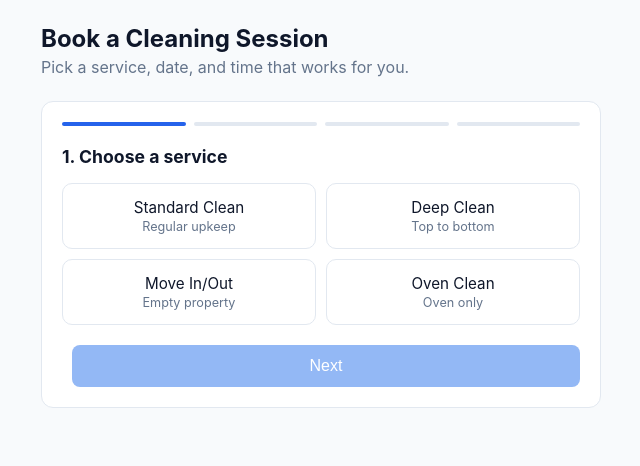
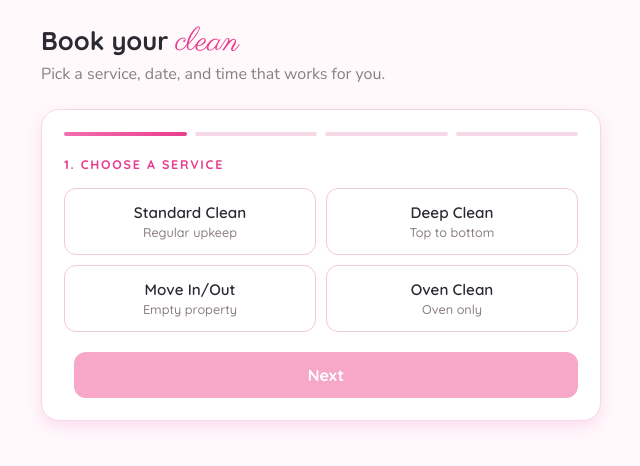
Before and after one commit to darrenpearce/cleaner-calendar, a website: page docs/index.html in a window 1280 px wide. Shown: the whole page, without its empty margins (319-959 px from the left). Drawn offline with Linux system fonts and the light colour scheme.

Commit message:
Restyle booking pages with Sparkle Nottingham brand palette
Matches colors, fonts (Quicksand/Nunito Sans/Parisienne), rounded
corners, and soft pink shadows from sparklenottingham.com. No
functional changes.

Co-Authored-By: Claude Sonnet 5 <noreply@anthropic.com>

```diff
--- a/docs/index.html
+++ b/docs/index.html
@@ -4,34 +4,58 @@
 <meta charset="utf-8">
 <meta name="viewport" content="width=device-width, initial-scale=1">
 <title>Book a Cleaning Session</title>
+<link rel="preconnect" href="https://fonts.googleapis.com">
+<link rel="preconnect" href="https://fonts.gstatic.com" crossorigin>
+<link href="https://fonts.googleapis.com/css2?family=Nunito+Sans:opsz,wght@6..12,400;6..12,600;6..12,700&family=Quicksand:wght@500;600;700&family=Parisienne&display=swap" rel="stylesheet">
 <style>
   :root {
-    --brand: #2563eb;
-    --brand-dark: #1d4ed8;
-    --bg: #f8fafc;
-    --card: #ffffff;
-    --border: #e2e8f0;
-    --text: #0f172a;
-    --muted: #64748b;
+    --ink: #2B2A33;
+    --muted: #8A7E86;
+    --pink: #E93C8F;
+    --pink-soft: #F7A8C9;
+    --blush: #FCE3EF;
+    --blush-2: #FDEEF5;
+    --line: #F6D9E7;
+    --line-2: #F0C9DD;
+    --cream: #FFF9FC;
+    --wine: #7E1448;
+    --shadow-sm: 0 6px 16px rgba(233,60,143,.14);
+    --shadow-md: 0 18px 44px rgba(126,20,72,.14);
+    --radius: 18px;
     --danger: #dc2626;
     --success: #16a34a;
   }
   * { box-sizing: border-box; }
   body {
     margin: 0;
-    font-family: -apple-system, BlinkMacSystemFont, "Segoe UI", Roboto, Helvetica, Arial, sans-serif;
-    background: var(--bg);
-    color: var(--text);
+    font-family: 'Nunito Sans', system-ui, -apple-system, sans-serif;
+    background: var(--cream);
+    color: var(--ink);
     padding: 24px 16px 64px;
+    -webkit-font-smoothing: antialiased;
   }
   .wrap { max-width: 560px; margin: 0 auto; }
-  h1 { font-size: 1.5rem; margin: 0 0 4px; }
+  h1 {
+    font-family: 'Quicksand', sans-serif;
+    font-weight: 700;
+    font-size: 1.6rem;
+    margin: 0 0 4px;
+    color: var(--ink);
+  }
+  h1 .script {
+    font-family: 'Parisienne', cursive;
+    font-weight: 400;
+    color: var(--pink);
+    font-size: 1.3em;
+    line-height: 1;
+  }
   p.sub { color: var(--muted); margin: 0 0 24px; }
   .card {
-    background: var(--card);
-    border: 1px solid var(--border);
-    border-radius: 12px;
-    padding: 20px;
+    background: #fff;
+    border: 1px solid var(--line);
+    border-radius: var(--radius);
+    padding: 22px;
+    box-shadow: var(--shadow-sm);
   }
   .steps {
     display: flex;
@@ -42,32 +66,43 @@
     flex: 1;
     height: 4px;
     border-radius: 2px;
-    background: var(--border);
+    background: var(--line);
   }
-  .steps div.active { background: var(--brand); }
-  .steps div.done { background: var(--brand); opacity: 0.5; }
-  h2 { font-size: 1.1rem; margin: 0 0 16px; }
+  .steps div.active { background: linear-gradient(135deg, #F26FB0, var(--pink)); }
+  .steps div.done { background: var(--pink); opacity: 0.5; }
+  h2 {
+    font-family: 'Quicksand', sans-serif;
+    font-weight: 700;
+    font-size: 12.5px;
+    letter-spacing: .14em;
+    text-transform: uppercase;
+    color: var(--pink);
+    margin: 0 0 16px;
+  }
   .service-grid {
     display: grid;
     grid-template-columns: 1fr 1fr;
     gap: 10px;
   }
   .service-btn, .time-btn {
-    border: 1px solid var(--border);
+    font-family: 'Quicksand', sans-serif;
+    border: 1.5px solid var(--line-2);
     background: #fff;
-    border-radius: 10px;
+    border-radius: 12px;
     padding: 14px 10px;
     text-align: center;
     cursor: pointer;
     font-size: 0.95rem;
-    transition: border-color 0.15s, background 0.15s;
+    font-weight: 600;
+    color: var(--ink);
+    transition: border-color 0.15s, background 0.15s, transform 0.15s;
   }
-  .service-btn:hover, .time-btn:not(:disabled):hover { border-color: var(--brand); }
+  .service-btn:hover, .time-btn:not(:disabled):hover { border-color: var(--pink); color: var(--pink); }
   .service-btn.selected, .time-btn.selected {
-    border-color: var(--brand);
-    background: #eff6ff;
-    color: var(--brand-dark);
-    font-weight: 600;
+    border-color: var(--pink);
+    background: var(--blush-2);
+    color: var(--wine);
+    font-weight: 700;
   }
   .service-btn small { display: block; color: var(--muted); font-weight: 400; margin-top: 2px; }
   .time-btn:disabled {
@@ -78,11 +113,14 @@
   input[type="date"], input[type="text"], input[type="email"] {
     width: 100%;
     padding: 12px;
-    border: 1px solid var(--border);
-    border-radius: 8px;
+    border: 1.5px solid var(--line-2);
+    border-radius: 10px;
     font-size: 1rem;
+    font-family: inherit;
     margin-bottom: 14px;
+    color: var(--ink);
   }
+  input:focus-visible { outline: 3px solid var(--pink); outline-offset: 2px; }
   label { font-size: 0.9rem; color: var(--muted); display: block; margin-bottom: 6px; }
   .time-grid {
     display: grid;
@@ -96,41 +134,49 @@
     gap: 10px;
   }
   button.primary, button.back {
-    padding: 12px 20px;
-    border-radius: 8px;
+    font-family: 'Quicksand', sans-serif;
+    padding: 13px 20px;
+    border-radius: 12px;
     border: none;
     font-size: 1rem;
+    font-weight: 700;
     cursor: pointer;
+    transition: transform 0.15s, box-shadow 0.15s;
   }
   button.primary {
-    background: var(--brand);
+    background: linear-gradient(135deg, #F26FB0, var(--pink));
     color: #fff;
     flex: 1;
+    box-shadow: var(--shadow-sm);
   }
-  button.primary:disabled { background: #93b8f5; cursor: not-allowed; }
+  button.primary:hover:not(:disabled) { transform: translateY(-2px); box-shadow: var(--shadow-md); }
+  button.primary:disabled { background: var(--pink-soft); box-shadow: none; cursor: not-allowed; }
   button.back {
-    background: transparent;
-    color: var(--muted);
-    border: 1px solid var(--border);
+    background: #fff;
+    color: var(--ink);
+    border: 1.5px solid var(--line-2);
   }
+  button.back:hover { border-color: var(--pink); color: var(--pink); }
   .msg { margin-top: 14px; font-size: 0.9rem; }
   .msg.error { color: var(--danger); }
   .msg.success { color: var(--success); }
   .summary {
-    background: #f1f5f9;
-    border-radius: 8px;
-    padding: 12px 14px;
+    background: var(--blush-2);
+    border-radius: 12px;
+    padding: 14px 16px;
     font-size: 0.9rem;
     margin-bottom: 16px;
     line-height: 1.6;
+    color: var(--wine);
   }
   .confirmation { text-align: center; padding: 20px 0; }
   .confirmation .icon { font-size: 2.5rem; margin-bottom: 8px; }
+  .confirmation h2 { text-transform: none; letter-spacing: normal; font-size: 1.3rem; color: var(--ink); }
 </style>
 </head>
 <body>
 <div class="wrap">
-  <h1>Book a Cleaning Session</h1>
+  <h1>Book your <span class="script">clean</span></h1>
   <p class="sub">Pick a service, date, and time that works for you.</p>
 
   <div class="card">
```
Also changed, not shown: docs/admin.html (+45 -21 lines).
